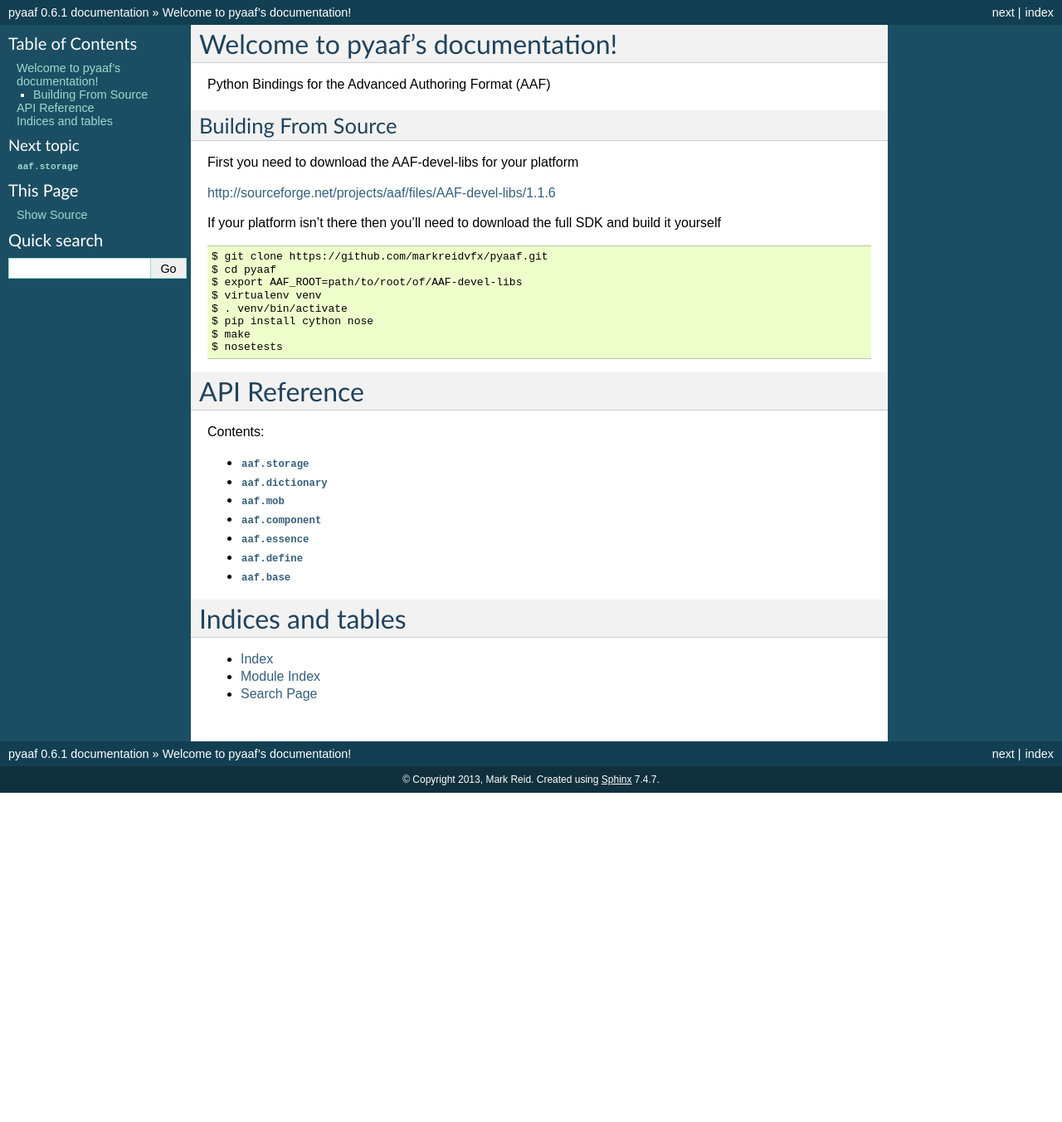
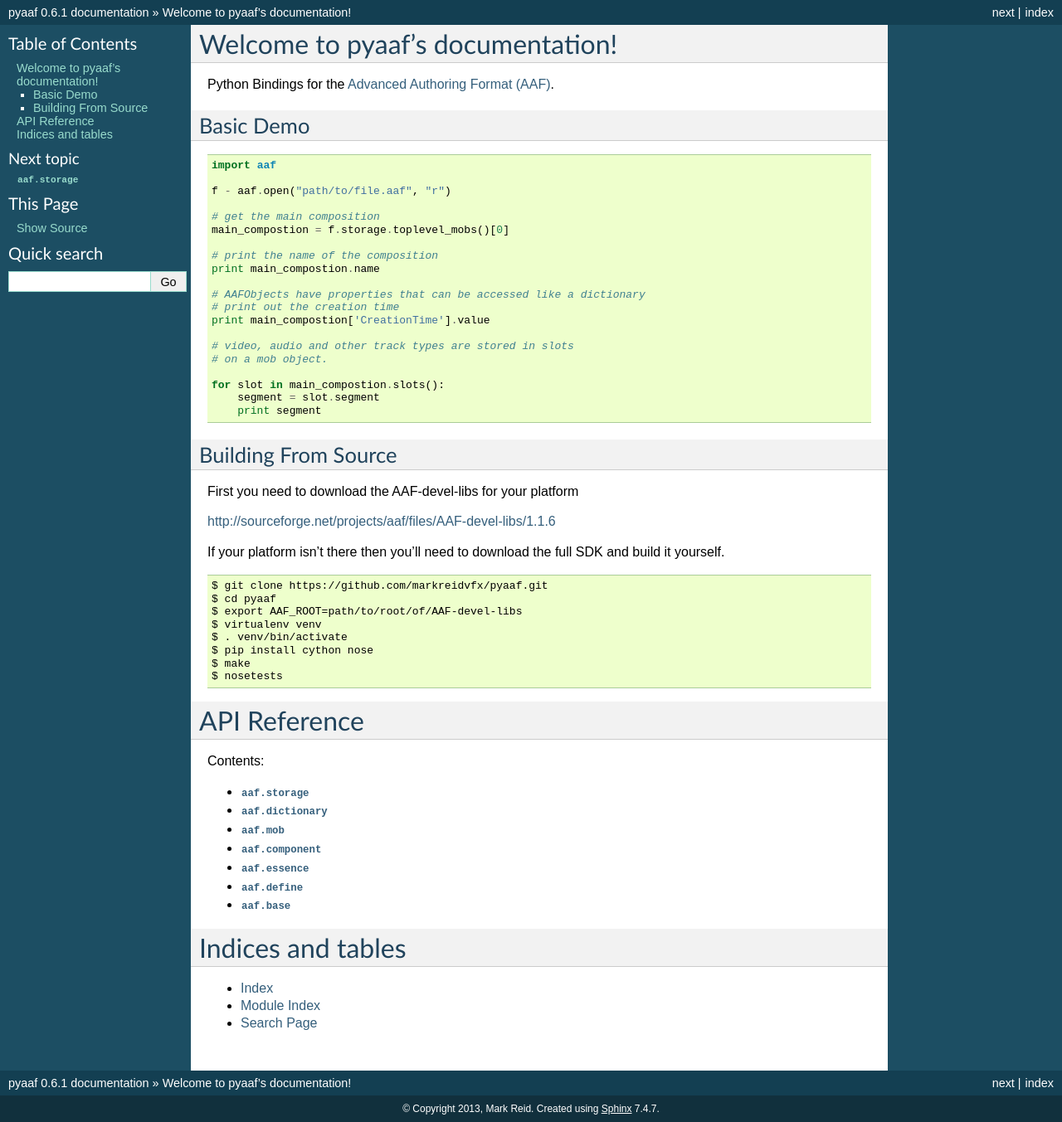
Before and after one commit to markreidvfx/pyaaf, a Sphinx documentation site: the page built from docs/index.rst, in a window 1280 px wide. Shown: the whole page at 83% size. Built offline with Sphinx 7.4.7, drawn with Linux system fonts in a browser that asks for light colours; before the commit the page ends 956 px from its top, so only the background shows below that.

Commit message:
doc update

```diff
--- a/docs/index.rst
+++ b/docs/index.rst
@@ -6,7 +6,40 @@
 Welcome to pyaaf's documentation!
 =================================
 
-Python Bindings for the Advanced Authoring Format (AAF)
+Python Bindings for the `Advanced Authoring Format (AAF)
+<http://aaf.sourceforge.net/>`_.
+
+Basic Demo
+----------
+
+::
+
+    import aaf
+
+    f - aaf.open("path/to/file.aaf", "r")
+
+    # get the main composition
+    main_compostion = f.storage.toplevel_mobs()[0]
+
+    # print the name of the composition
+    print main_compostion.name
+
+    # AAFObjects have properties that can be accessed like a dictionary
+    # print out the creation time
+    print main_compostion['CreationTime'].value
+
+    # video, audio and other track types are stored in slots
+    # on a mob object.
+
+    for slot in main_compostion.slots():
+        segment = slot.segment
+        print segment
+
+
+
+
+
+
 
 
 Building From Source
@@ -17,7 +50,7 @@
 http://sourceforge.net/projects/aaf/files/AAF-devel-libs/1.1.6
 
 If your platform isn't there then you'll need to download the full SDK
-and build it yourself
+and build it yourself.
 
 
 ::
```
Also changed, not shown: docs/api/component.rst (+20 -0 lines), docs/api/essence.rst (+15 -0 lines).
